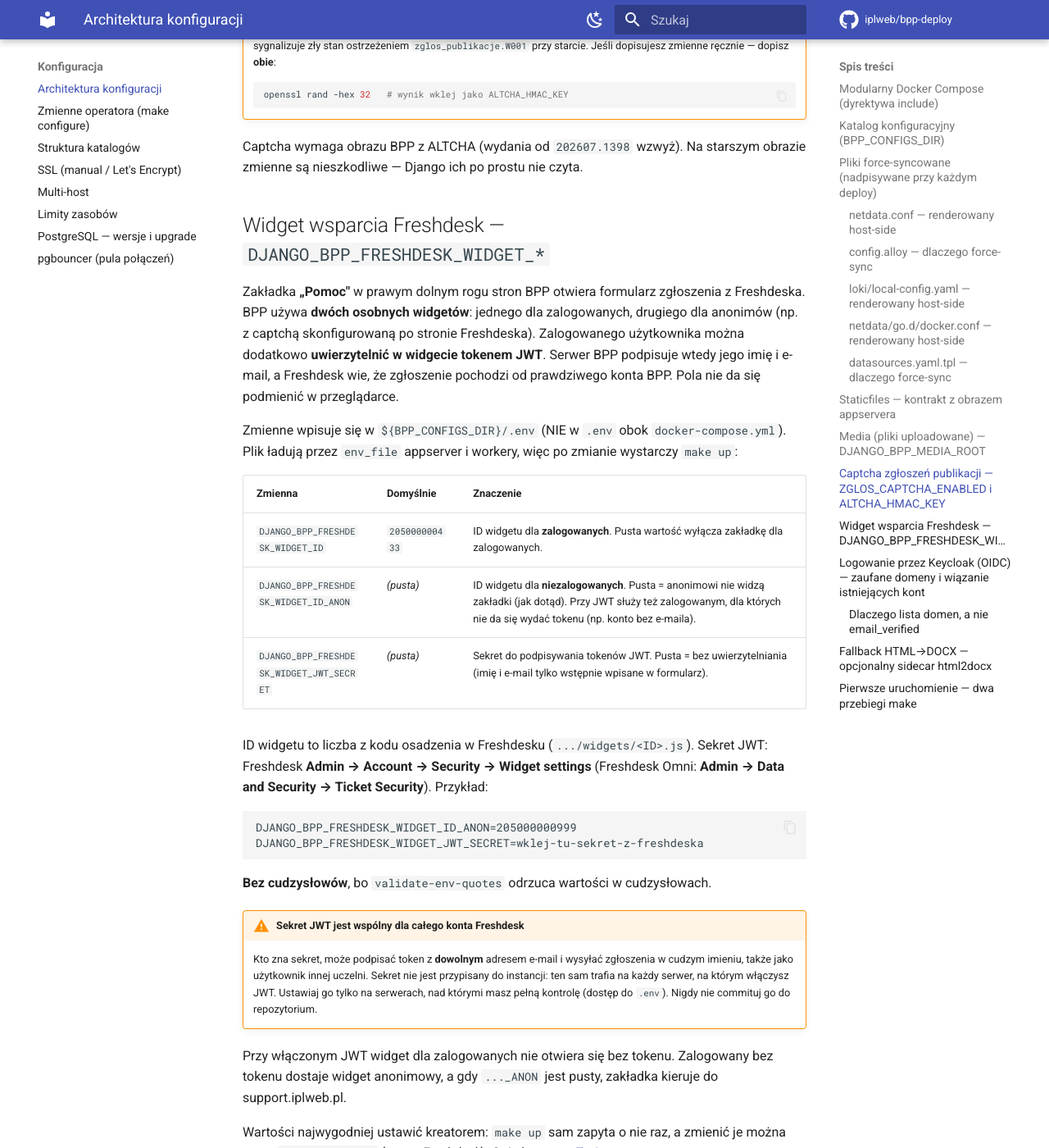
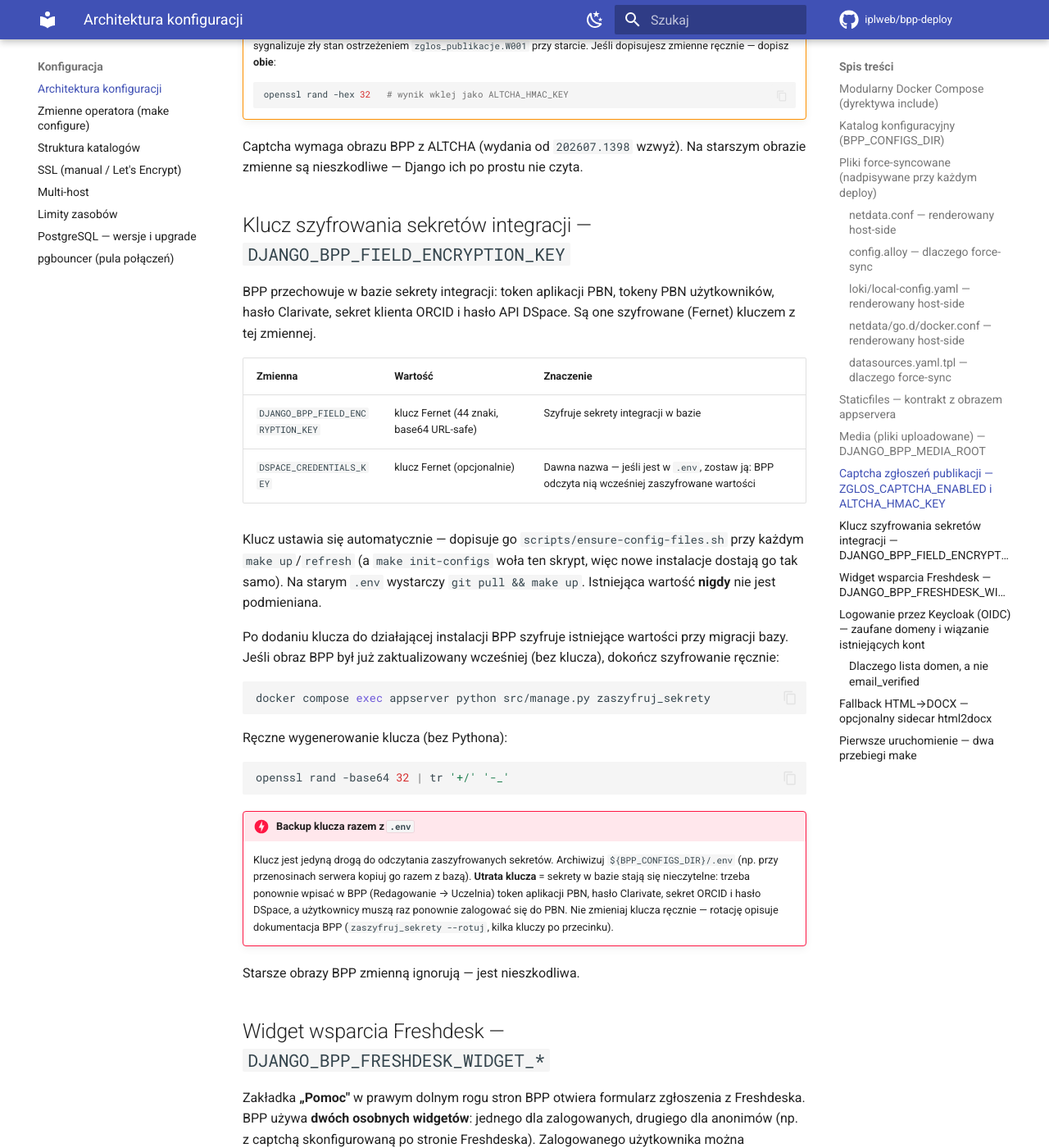
Before and after one commit to iplweb/bpp-deploy, an MkDocs documentation site: the page built from docs/konfiguracja/architektura.md, in a window 1280 px wide and 1400 px high, scrolled down 5911 px. Shown: the whole window at 82% size. Built offline with MkDocs 1.6.1 and Material for MkDocs 9.7.7, drawn with Linux system fonts in a browser that asks for light colours; comment, search, counter and statistics services are not loaded.

Commit message:
feat(config): generowanie klucza szyfrowania pól BPP
ensure-config-files.sh dopisuje (append-only, bez nadpisywania) zmienną
DJANGO_BPP_FIELD_ENCRYPTION_KEY — klucz Fernet generowany przez
`openssl rand -base64 32 | tr '+/' '-_'`, bez Pythona na hoście. Nowe
instalacje dostają go przez init-configs, istniejące przy `make up`.
Istniejący DSPACE_CREDENTIALS_KEY pozostaje bez zmian.

Dokumentacja (architektura.md) z ostrzeżeniem o backupie klucza oraz
testy w tests/test_makefile.sh.

Co-Authored-By: Claude Opus 5.5 <noreply@anthropic.com>
Claude-Session: https://claude.ai/code/session_01UJ23Rb1c5UtxHTfAke9ENQ

````diff
--- a/docs/konfiguracja/architektura.md
+++ b/docs/konfiguracja/architektura.md
@@ -257,6 +257,47 @@ wartości. Samo **usunięcie linii nie wystarczy**: zostanie dopisana z powrotem
 Captcha wymaga obrazu BPP z ALTCHA (wydania od `202607.1398` wzwyż). Na starszym obrazie
 zmienne są nieszkodliwe — Django ich po prostu nie czyta.
 
+## Klucz szyfrowania sekretów integracji — `DJANGO_BPP_FIELD_ENCRYPTION_KEY`
+
+BPP przechowuje w bazie sekrety integracji: token aplikacji PBN, tokeny PBN
+użytkowników, hasło Clarivate, sekret klienta ORCID i hasło API DSpace. Są one
+szyfrowane (Fernet) kluczem z tej zmiennej.
+
+| Zmienna | Wartość | Znaczenie |
+|---|---|---|
+| `DJANGO_BPP_FIELD_ENCRYPTION_KEY` | klucz Fernet (44 znaki, base64 URL-safe) | Szyfruje sekrety integracji w bazie |
+| `DSPACE_CREDENTIALS_KEY` | klucz Fernet (opcjonalnie) | Dawna nazwa — jeśli jest w `.env`, zostaw ją: BPP odczyta nią wcześniej zaszyfrowane wartości |
+
+Klucz ustawia się automatycznie — dopisuje go `scripts/ensure-config-files.sh` przy
+każdym `make up`/`refresh` (a `make init-configs` woła ten skrypt, więc nowe instalacje
+dostają go tak samo). Na starym `.env` wystarczy `git pull && make up`. Istniejąca
+wartość **nigdy** nie jest podmieniana.
+
+Po dodaniu klucza do działającej instalacji BPP szyfruje istniejące wartości przy
+migracji bazy. Jeśli obraz BPP był już zaktualizowany wcześniej (bez klucza), dokończ
+szyfrowanie ręcznie:
+
+```bash
+docker compose exec appserver python src/manage.py zaszyfruj_sekrety
+```
+
+Ręczne wygenerowanie klucza (bez Pythona):
+
+```bash
+openssl rand -base64 32 | tr '+/' '-_'
+```
+
+!!! danger "Backup klucza razem z `.env`"
+    Klucz jest jedyną drogą do odczytania zaszyfrowanych sekretów. Archiwizuj
+    `${BPP_CONFIGS_DIR}/.env` (np. przy przenosinach serwera kopiuj go razem z bazą).
+    **Utrata klucza** = sekrety w bazie stają się nieczytelne: trzeba ponownie wpisać
+    w BPP (Redagowanie → Uczelnia) token aplikacji PBN, hasło Clarivate, sekret ORCID
+    i hasło DSpace, a użytkownicy muszą raz ponownie zalogować się do PBN.
+    Nie zmieniaj klucza ręcznie — rotację opisuje dokumentacja BPP
+    (`zaszyfruj_sekrety --rotuj`, kilka kluczy po przecinku).
+
+Starsze obrazy BPP zmienną ignorują — jest nieszkodliwa.
+
 ## Widget wsparcia Freshdesk — `DJANGO_BPP_FRESHDESK_WIDGET_*`
 
 Zakładka **„Pomoc"** w prawym dolnym rogu stron BPP otwiera formularz zgłoszenia
````
Also changed, not shown: CLAUDE.md (+2 -0 lines), 2 other files.
